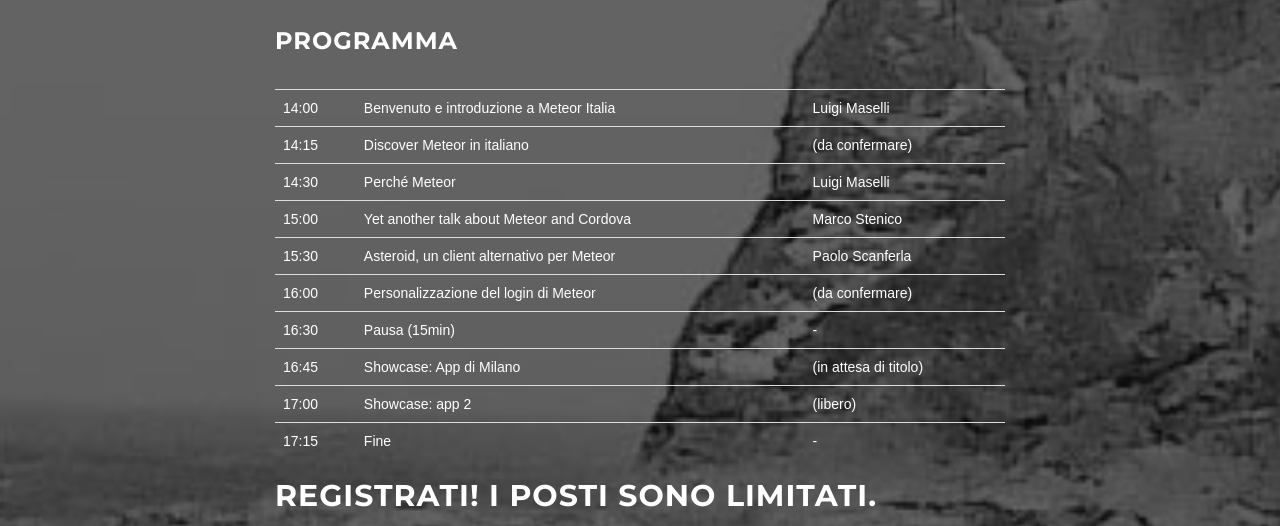
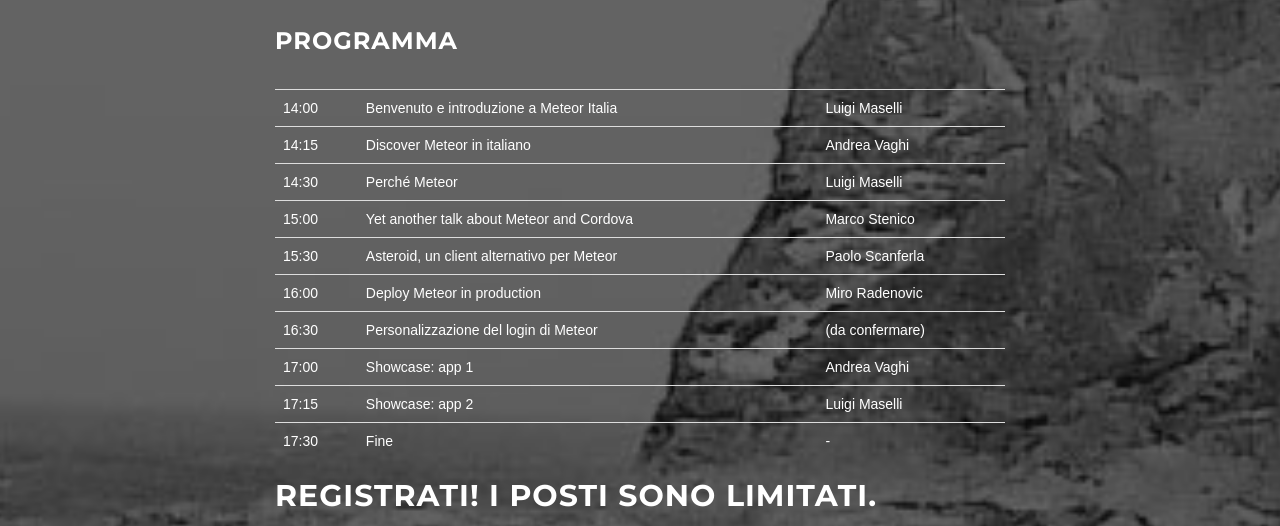
Before and after one commit to meteor-italia/meteor-italia.github.io, a plain HTML site: page index.html in a window 1280 px wide. Shown: the part 1968-2494 px from the top of the page. Drawn offline with nearby package versions, Linux system fonts and the light colour scheme; some packages are replaced by stand-ins of ours; a web font is replaced by a local one.

Commit message:
programma v2

```diff
--- a/index.html
+++ b/index.html
@@ -116,7 +116,7 @@
                       <tr>
                         <td>14:15</td>
                         <td>Discover Meteor in italiano</td>
-                        <td>(da confermare)</td>
+                        <td>Andrea Vaghi</td>
                       </tr>
                       <tr>
                         <td>14:30</td>
@@ -135,26 +135,26 @@
                       </tr>
                       <tr>
                         <td>16:00</td>
+                        <td>Deploy Meteor in production</td>
+                        <td>Miro Radenovic</td>
+                      </tr>
+                      <tr>
+                        <td>16:30</td>
                         <td>Personalizzazione del login di Meteor</td>
                         <td>(da confermare)</td>
                       </tr>
                       <tr>
-                        <td>16:30</td>
-                        <td>Pausa (15min)</td>
-                        <td>-</td>
-                      </tr>
-                      <tr>
-                        <td>16:45</td>
-                        <td>Showcase: App di Milano</td>
-                        <td>(in attesa di titolo)</td>
-                      </tr>
-                      <tr>
                         <td>17:00</td>
-                        <td>Showcase: app 2</td>
-                        <td>(libero)</td>
+                        <td>Showcase: app 1</td>
+                        <td>Andrea Vaghi</td>
                       </tr>
                       <tr>
                         <td>17:15</td>
+                        <td>Showcase: app 2</td>
+                        <td>Luigi Maselli</td>
+                      </tr>
+                      <tr>
+                        <td>17:30</td>
                         <td>Fine</td>
                         <td>-</td>
                       </tr>
```
